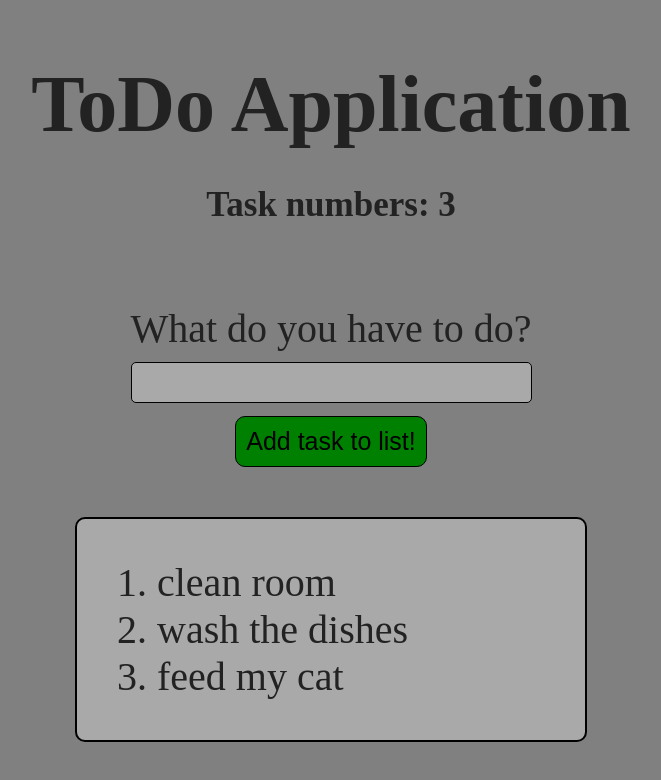
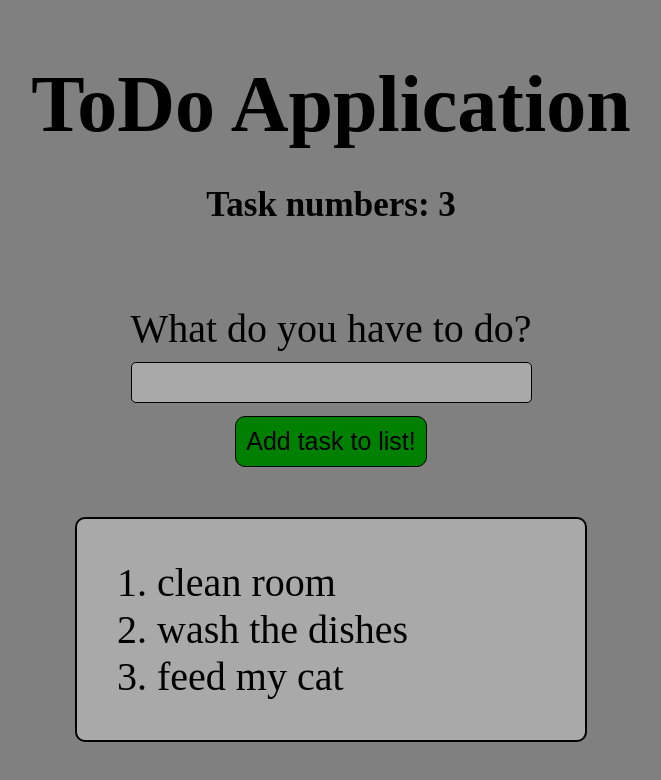
Before and after one commit to Majkyel/Developed_Webpack_and_React_ToDo_App, a React app: page / in a window 1280 px wide. Shown: the whole page, without its empty margins (309-970 px from the left). Built offline with nearby package versions, Linux system fonts and the light colour scheme.

Commit message:
Update App.css file

```diff
--- a/css/App.css
+++ b/css/App.css
@@ -1,6 +1,6 @@
 .App {
     background-color: gray;
-    color: #222;
+    color: black;
     display: flex;
     flex-direction: column;
     flex-wrap: nowrap;
```
